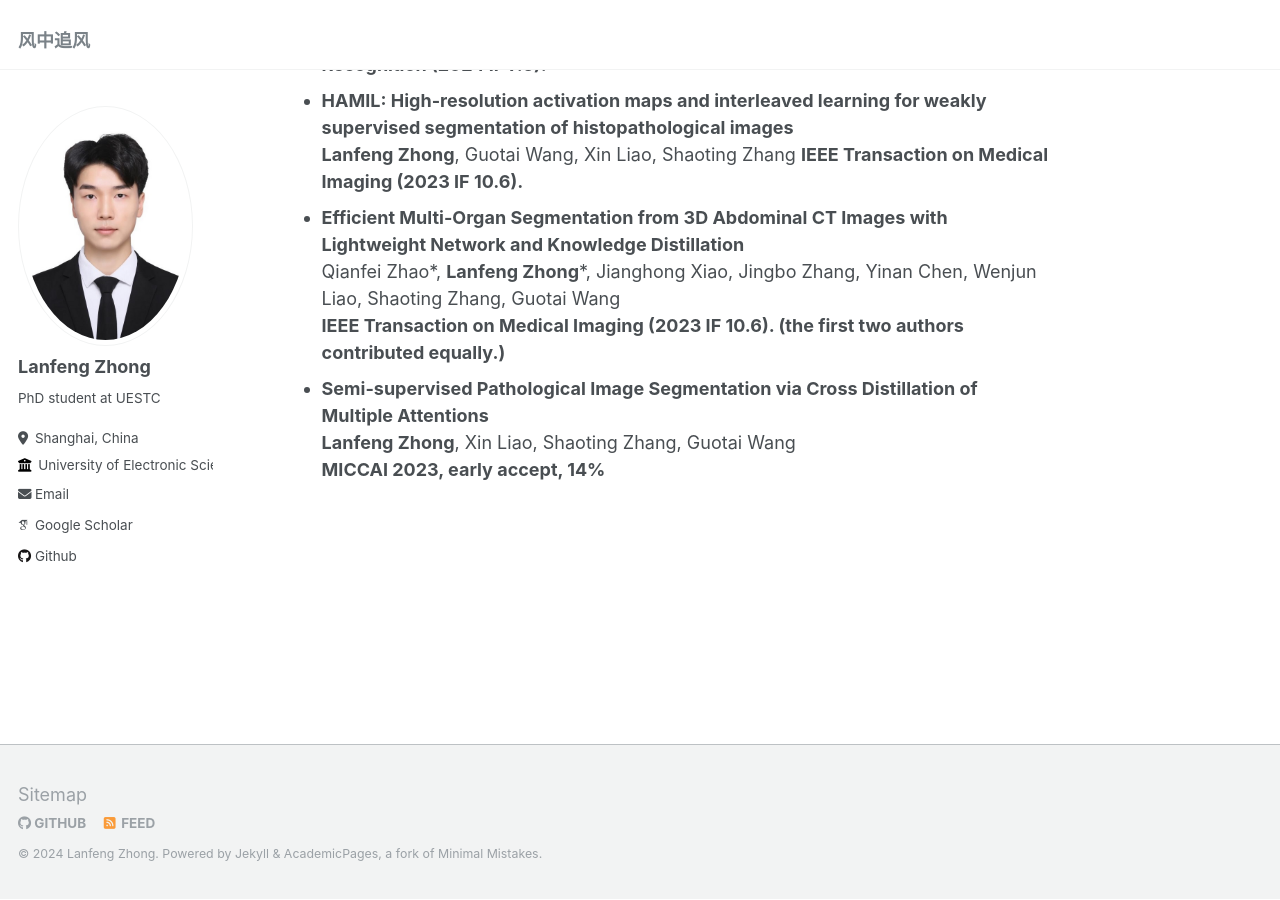
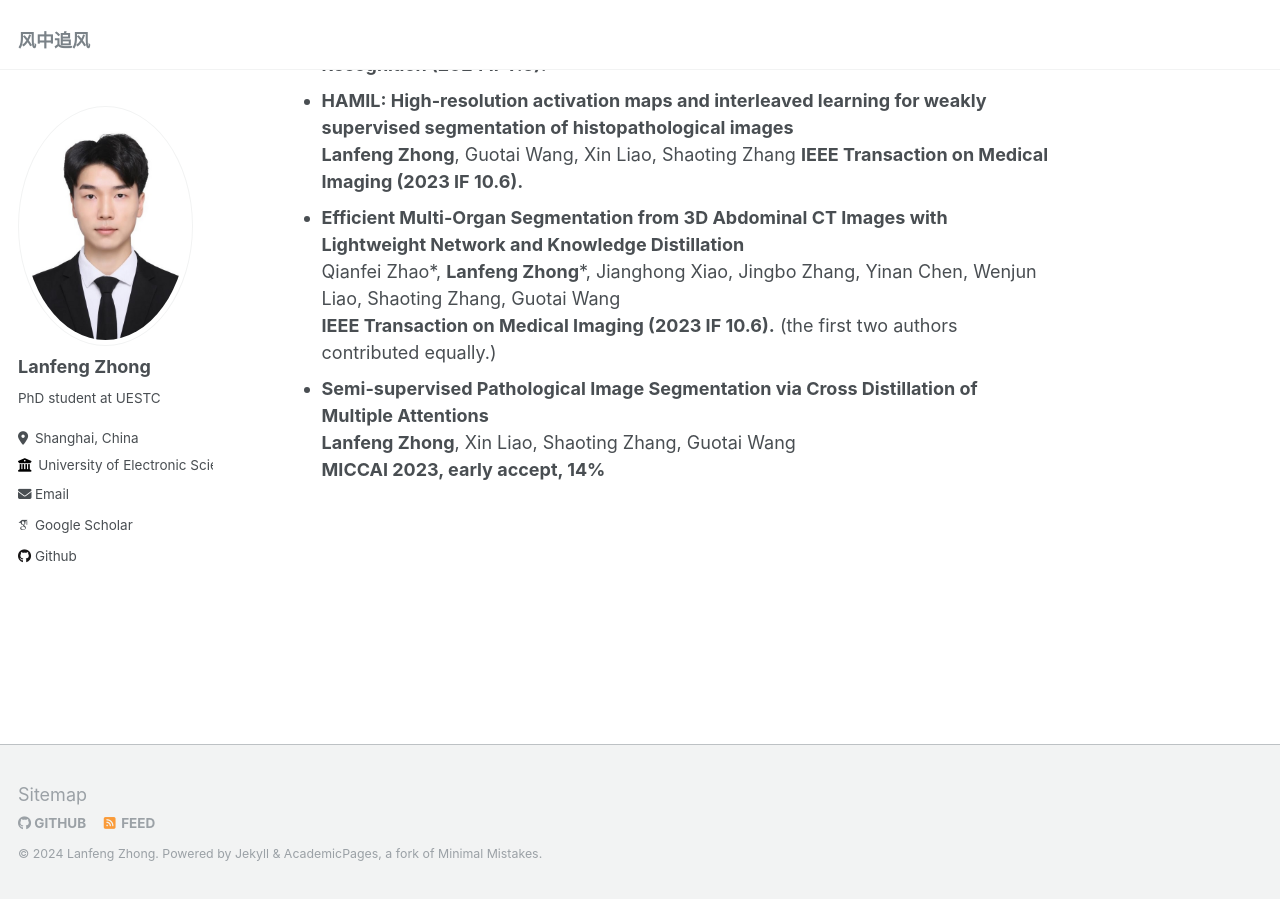
Before and after one commit to lanfz2000/lanfz2000.github.io, a Jekyll site: the page built from _pages/about.md, in a window 1280 px wide and 900 px high, scrolled down 817 px. Built offline with Jekyll 4.4.1, drawn with Linux system fonts in a browser that asks for light colours; some web fonts are replaced.

```diff
--- a/_pages/about.md
+++ b/_pages/about.md
@@ -32,7 +32,7 @@ About me
 **IEEE Transaction on Medical Imaging (2023 IF 10.6).**
 - **Efficient Multi-Organ Segmentation from 3D Abdominal CT Images with Lightweight Network and Knowledge Distillation**
 Qianfei Zhao*, **Lanfeng Zhong**\*, Jianghong Xiao, Jingbo Zhang, Yinan Chen, Wenjun Liao, Shaoting Zhang, Guotai Wang
-**IEEE Transaction on Medical Imaging (2023 IF 10.6). (the first two authors contributed equally.)**
+**IEEE Transaction on Medical Imaging (2023 IF 10.6).** (the first two authors contributed equally.)
 - **Semi-supervised Pathological Image Segmentation via Cross Distillation of Multiple Attentions**
 **Lanfeng Zhong**, Xin Liao, Shaoting Zhang, Guotai Wang
 **MICCAI 2023, early accept, 14%**
```
